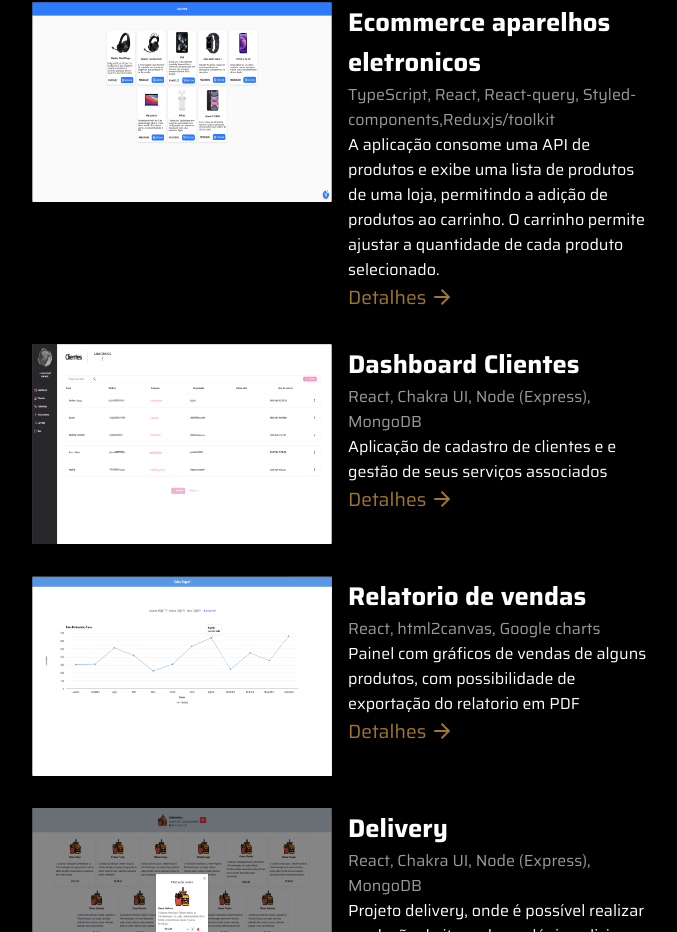
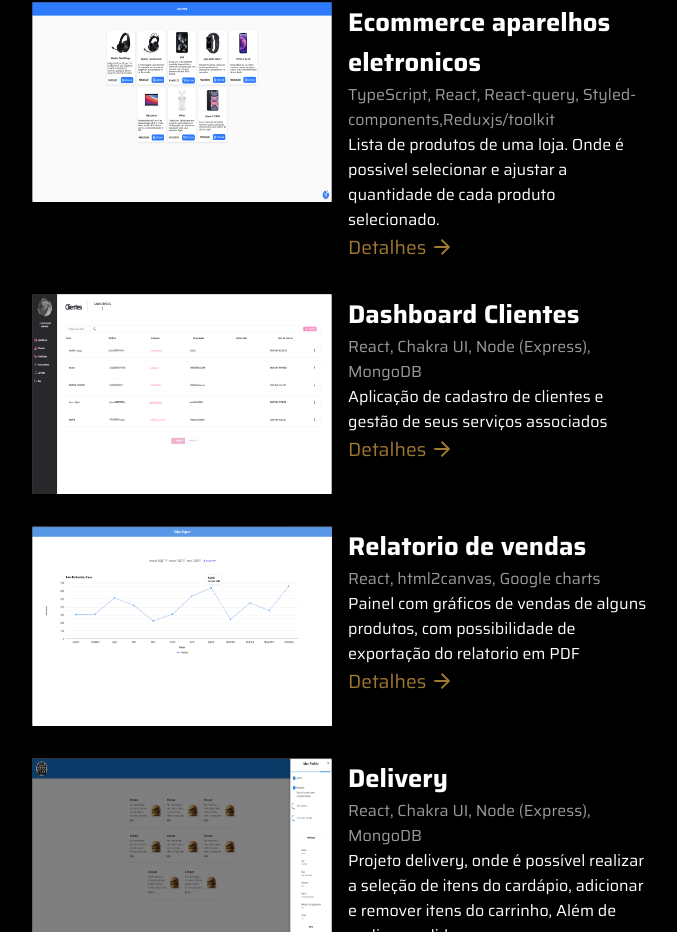
Before and after one commit to davidgamaserrate1/davidportfolio, a React (Create React App) app: page / in a window 1280 px wide. Shown: the part 1139-2071 px from the top of the page, without its empty margins (300-977 px from the left). Built offline with nearby package versions, Linux system fonts and the light colour scheme.

Commit message:
feat: adicionar novo projeto delivery

```diff
--- a/src/Sections/Projects/Projects.jsx
+++ b/src/Sections/Projects/Projects.jsx
@@ -16,14 +16,14 @@ const projects = [
     {
         name: 'Ecommerce aparelhos eletronicos',
         tools : 'TypeScript, React, React-query, Styled-components,Reduxjs/toolkit',
-        description : 'A aplicação consome uma API de produtos e exibe uma lista de produtos de uma loja, permitindo a adição de produtos ao carrinho. O carrinho permite ajustar a quantidade de cada produto selecionado.',
+        description : 'Lista de produtos de uma loja. Onde é possivel selecionar e ajustar a quantidade de cada produto selecionado.',
         url : 'https://clients-manager.vercel.app/',
         image : ecommerce
     },
     {
         name: 'Dashboard Clientes',
         tools : 'React, Chakra UI, Node (Express), MongoDB',
-        description : 'Aplicação de cadastro de clientes e e gestão de seus serviços associados',
+        description : 'Aplicação de cadastro de clientes e gestão de seus serviços associados',
         url : 'https://clients-manager.vercel.app/',
         image : dashboard
     },
@@ -38,7 +38,7 @@ const projects = [
         name: 'Delivery',
         tools : 'React, Chakra UI, Node (Express), MongoDB',
         description : 'Projeto delivery, onde é possível realizar a seleção de itens do cardápio, adicionar e remover itens do carrinho, Além de realizar pedido',
-        url : 'https://david-delivery.vercel.app/',
+        url : 'https://delivery-gilt-eta.vercel.app/',
         image : delivery
     },
     {
```
Also changed, not shown: src/assets/projects/delivery.png.
